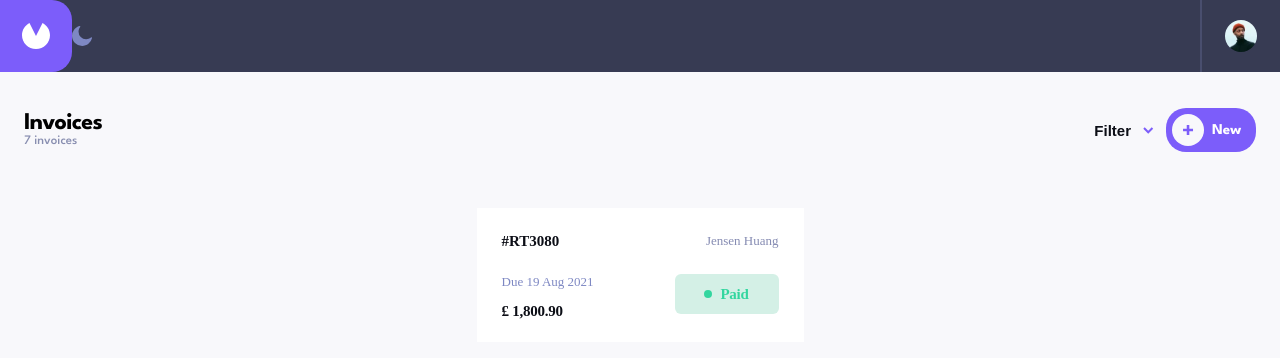
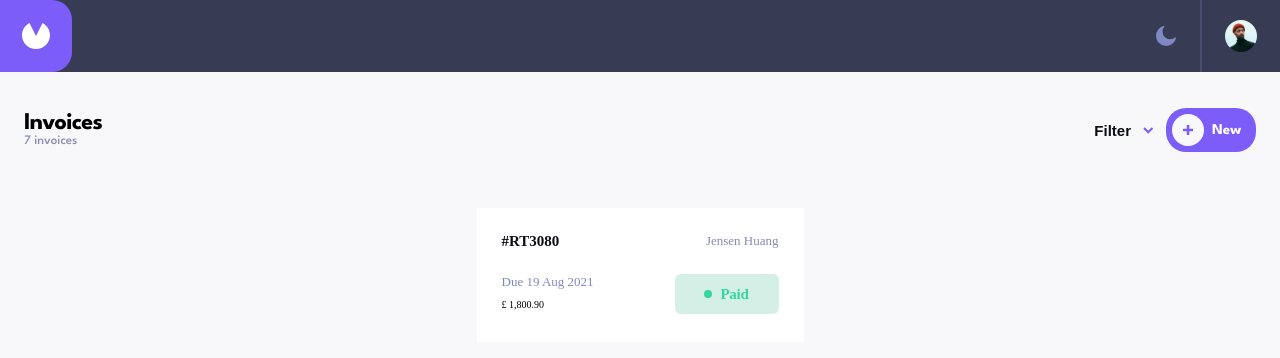
Before and after one commit to TemuriTsutskiridze/invoice-app-team-team-9, a plain HTML site: page index.html in a window 1280 px wide. Drawn offline with Linux system fonts and the light colour scheme.

Commit message:
fix: header

```diff
--- a/shared/header.css
+++ b/shared/header.css
@@ -22,6 +22,7 @@ background-color: #f8f8fb;
     width: 100%;
     height: 7.2rem;
     background-color: #373b53;
+    justify-content: space-between;
 
 
 }
@@ -41,17 +42,24 @@ background-color: #f8f8fb;
 
 
 }
+.avatar-moon{
+    height: 100%;
+    display: flex;
+    flex-direction: row;
+    align-items: center;
+    justify-content: end;
+
+}
 
 .moon{
 
-    width: 2rem;
-    height: 2rem;
+   margin-right: 2.4rem;
 
 }
 .avatar-cont{
     width: 8rem;
     border-left: 0.2rem solid #494e6e;
-    height: 100%;
+    height:100%;
     display:flex;
     justify-content:center;
     gap: 4.8rem;
--- a/styles.css
+++ b/styles.css
@@ -53,7 +53,7 @@ main{
     font-weight: 500;
     color: #7e88c3;
 }
-.invoice1 .invoice-secondary-source .date-price p{
+.invoice1 .invoice-secondary-source .date p{
     font-size: 1.5rem;
     font-weight: bold;
     color: #0c0e16;
```
Also changed, not shown: index.html (+3 -1 lines).
